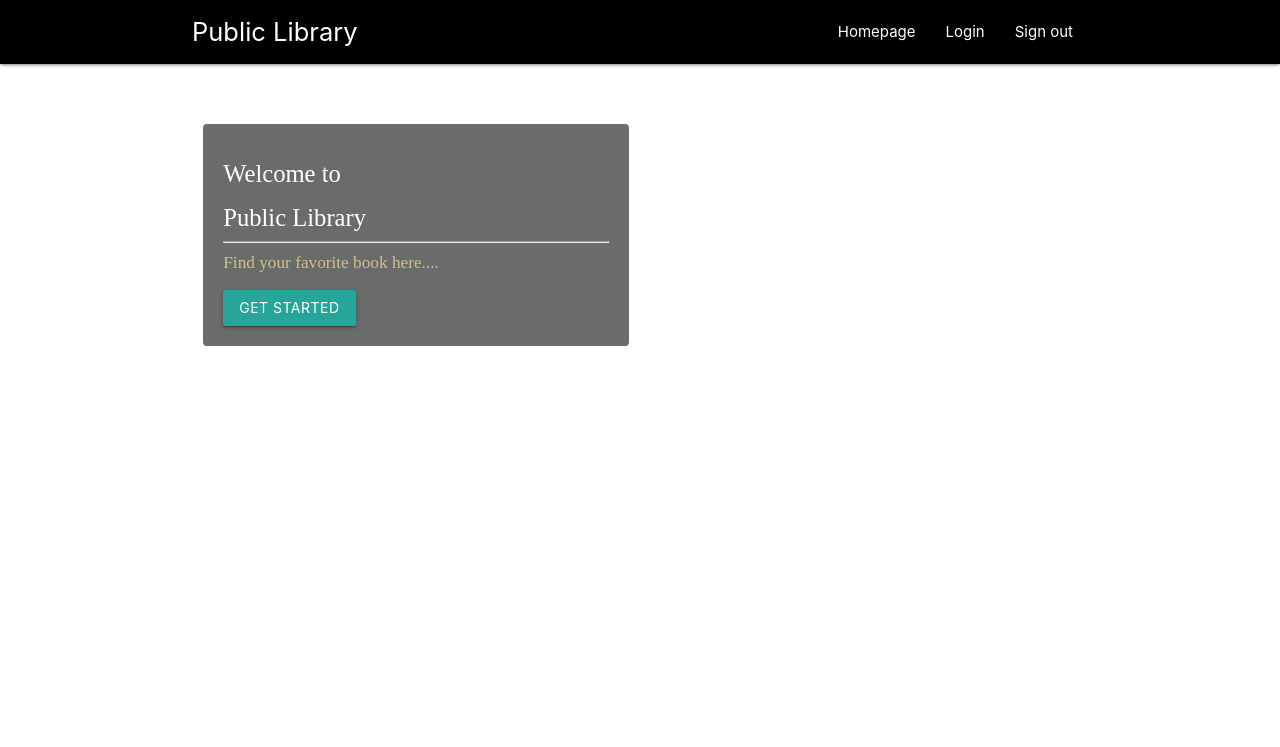
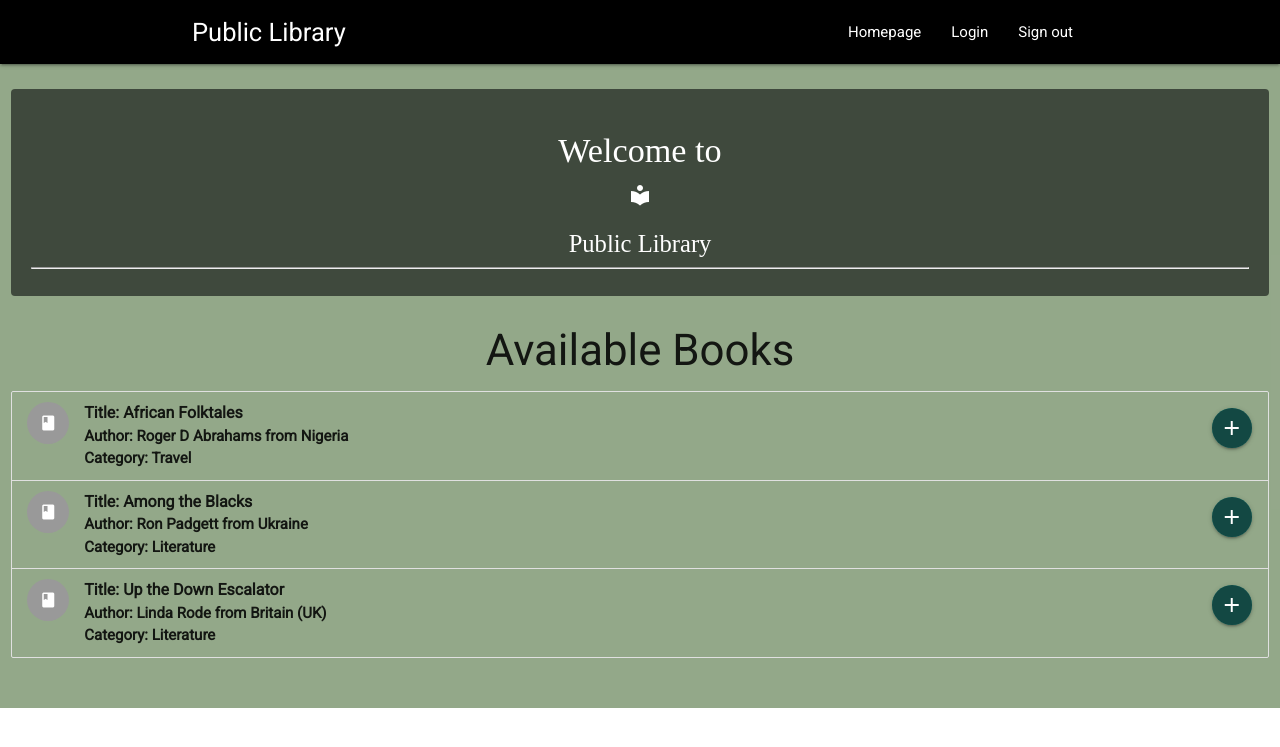
Before and after one commit to gauriwankhade/Library-Management-System, a Django app: page / in a window 1280 px wide. Shown: the top 747 px of the page. Run offline with Django 3.2, Linux system fonts and the light colour scheme; data comes from the database, SQL or seed files in the repository; some libraries are stand-ins or nearby versions.

Commit message:
modified libraryapp

```diff
--- a/libraryapp/models.py
+++ b/libraryapp/models.py
@@ -11,7 +11,7 @@ class Member(AbstractUser):
     email           = models.EmailField(unique=True)
     first_name      = models.CharField(max_length=30)
     last_name       = models.CharField(max_length=30)
-    is_student      = models.BooleanField(default=True)
+    member_type     = models.CharField(default='student',max_length=30)
 
     class Meta:
         verbose_name = _("Member")
@@ -46,12 +46,12 @@ class Author(models.Model):
         ordering = ['surname']
 
 class Book(models.Model):
+    choices = (('Available','Available'),('NA','Not available'))
     title = models.CharField(max_length=100)
     isbn = models.CharField(max_length=20)
-    cover = models.ImageField(upload_to='book_cover', default='download.png')
     author = models.ForeignKey(Author, on_delete=models.CASCADE, related_name="books")
-    categories = models.ManyToManyField(Category)
-    status = models.CharField(max_length=55)
+    categories = models.ForeignKey(Category,on_delete=models.CASCADE)
+    status = models.CharField(max_length=55,choices=choices,default='Available')
 
     def __str__(self):
         return self.title
--- a/libraryapp/static/style.css
+++ b/libraryapp/static/style.css
@@ -2,7 +2,9 @@
   font-family: "Montserrat-SemiBold";
   src: url("../fonts/montserrat/Montserrat-SemiBold.ttf"); }
 
-
+body{
+	font-family: 'Roboto', sans-serif !important;
+}
 
 
 .box-element{
@@ -18,5 +20,5 @@
  	background-color: #fff;
  	border-radius: 4px;
  	padding: 10px;
-
+ 	min-width: 60%;
  }
--- a/libraryapp/templates/base.html
+++ b/libraryapp/templates/base.html
@@ -2,7 +2,8 @@
 <!DOCTYPE html>
 <html>
 <head>
-
+      <!--Import Google Font-->
+      <link href="https://fonts.googleapis.com/css2?family=Roboto&display=swap" rel="stylesheet">
       <!--Import Google Icon Font-->
       <link href="https://fonts.googleapis.com/icon?family=Material+Icons" rel="stylesheet">
       <!--Import materialize.css-->
@@ -71,7 +72,6 @@
       <!--JavaScript at end of body for optimized loading-->
       <script src="https://cdnjs.cloudflare.com/ajax/libs/materialize/1.0.0/js/materialize.min.js"></script>
 
-      <script type="text/javascript" src="{% static 'js/cart.js' %}"></script>
 
 
 
@@ -80,7 +80,10 @@
         var elem1 = document.querySelector('.sidenav');
         var instance1 = new M.Sidenav(elem1);
 
-
+        document.addEventListener('DOMContentLoaded', function() {
+        var elems = document.querySelectorAll('select');
+        var instances = M.FormSelect.init(elems,{});
+      });
 
       </script>
 
--- a/libraryapp/templates/index.html
+++ b/libraryapp/templates/index.html
@@ -9,19 +9,36 @@
 {% block title%} Homepage {% endblock%}
 
 {% block content %}
-	<div class="container">
-		<div style="margin-top: 60px;" class="row">
-			<div class="col s12 m6">
+	<section style="background-color:hsla(100,60%,20%,0.5);" class="section">
+		<div style="margin-top: 10px;" class="row">
+			<div class="col s12">
 				<div class="box-element">
-					<div class="white-text">
-						<h5>Welcome to</h5>
+					<div class="white-text center">
+						<h4>Welcome to</h4>
+						<i class="material-icons">local_library</i>
 						<h5>Public Library</h5>
 					</div>
 					<hr>
-					<h6 style="color: #d1bf8c;">Find your favorite book here....</h6>
-					<button style="margin-top: 10px;"class="btn">Get Started</button>
+				</div>
+			</div>
+
+			<div class="col s12">
+				<h3 class="center">Available Books</h3>
+				<div style="font-weight: 700;">
+					<ul class="collection">
+						{% for book in books %}
+						<li style="background-color:inherit;" class="collection-item avatar">
+					      <i class="material-icons circle">book</i>
+					      <span class="title">Title: {{book.title}}</span>
+					      <p>Author: {{book.author}}<br>
+					         Category: {{book.categories}}
+					      </p>
+					      <a href="#!" class="secondary-content btn-floating"><i style="background-color: rgba(7, 10, 10, 0.6);" class="material-icons">add</i></a>
+					    </li>
+					    {% endfor %}
+					</ul>
 				</div>
 			</div>
 		</div>
-	</div>
+	</section>
 {% endblock%}
--- a/libraryapp/views.py
+++ b/libraryapp/views.py
@@ -1,7 +1,7 @@
 from django.shortcuts import render,redirect
 from django.http import HttpResponseRedirect,HttpResponse
-from .models import Member
-from .forms import RegisterForm
+from .models import Member,IssueRequest,Book
+
 from django.contrib.auth.hashers  import make_password, check_password
 from django.contrib.auth import login,logout
 
@@ -9,43 +9,42 @@ from django.contrib.auth import login,logout
 
 
 def homeView(request):
-	return render(request,'index.html')
+	books= Book.objects.filter(status='Available')
+	return render(request,'index.html',{'books':books})
 
 
 def dashboardView(request):
-	student = Member.objects.get(request.session['member_id'])
-	return render(request,'dashboard.html')
+	student = Member.objects.get(pk=request.session['member_id'])
+	books = IssueRequest.objects.filter(member=student)
+	context = {
+		'books':books,
+		'student':student
+	}
+
+	return render(request,'dashboard.html',context)
 
 def librarianView(request):
-	librarian = Member.objects.get(request.session['member_id'])
+	librarian = Member.objects.get(pk=request.session['member_id'])
 	return render(request,'librarian.html')
 
 def registerView(request):
 	if request.method =='POST' :
-		form = RegisterForm(request.POST)
-		if form.is_valid() :
-			username = request.POST['username']
-			email	 = request.POST['email']
-			first_name = request.POST['first_name']
-			last_name = request.POST['last_name']
-			is_student = request.POST['is_student']
-			password = make_password(request.POST['password'], salt=None, hasher='default')
+		username = request.POST.get('username')
+		email	 = request.POST.get('email')
+		first_name = request.POST.get('first_name')
+		last_name = request.POST.get('last_name')
+		member_type = request.POST.get('member_type')
+		password = make_password(request.POST.get('password'), salt=None, hasher='default')
+		user = Member(username=username,password=password,first_name=first_name,last_name=last_name,email=email,member_type=member_type)
+		user.save()
+		print(request.POST)
 
-			user = Member(username=username,password=password,first_name=first_name,last_name=last_name,email=email,is_student=is_student)
-			user.save()
+		login(request,user)
+		request.session['member_id']= user.id
 
-			login(request,user)
-			request.session['member_id']= user.id
+		if member_type=='student':
+			return HttpResponseRedirect('student/dashboard')
+		else:
+			return HttpResponseRedirect('library/dashboard')
 
-			if is_student:
-				return HttpResponseRedirect('student/dashboard')
-			else:
-				return HttpResponseRedirect('library/dashboard')
-	else:
-		form=RegisterForm()
-
-	context = {
-			'form' : form
-	}
-
-	return render(request,'register.html',context)
+	return render(request,'register.html')
```
Also changed, not shown: libraryapp/forms.py (+0 -30 lines), libraryapp/templates/dashboard.html (+34 -10 lines), libraryapp/templates/register.html (+14 -1 lines), db.sqlite3, libraryapp/migrations/0002_auto_20201107_0938.py (deleted), libraryapp/migrations/0002_auto_20201107_1210.py (added), libraryapp/migrations/0003_auto_20201107_1219.py (added), libraryapp/migrations/0004_auto_20201107_1341.py (added), libraryapp/migrations/0005_remove_book_cover.py (added), libraryapp/static/images/download.png (added), 3 other files.
